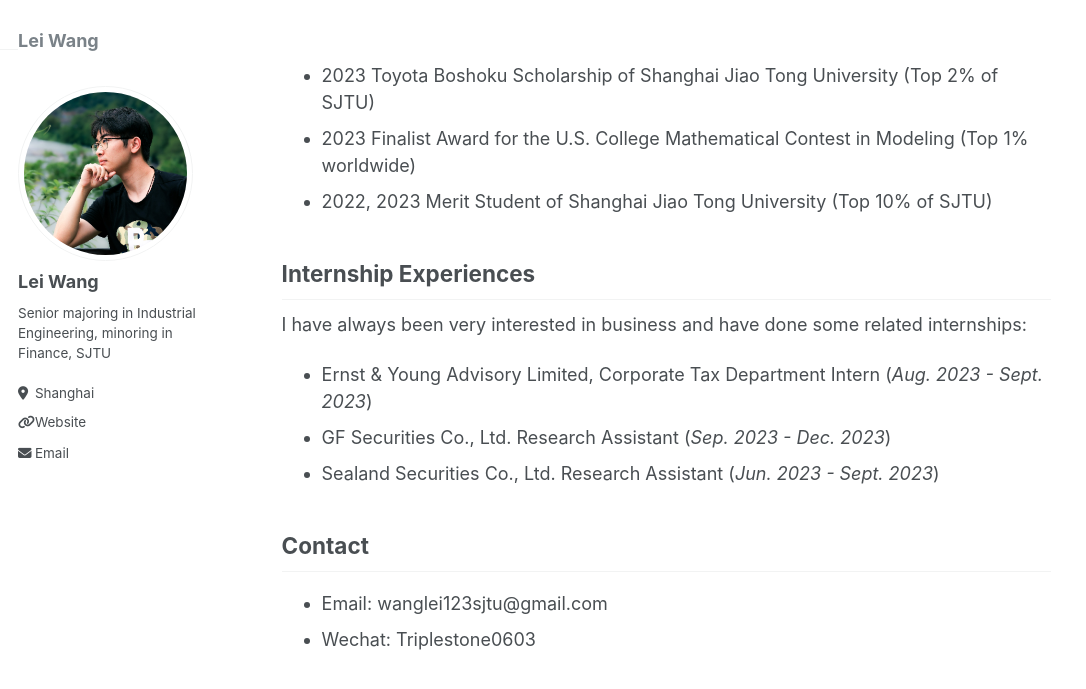
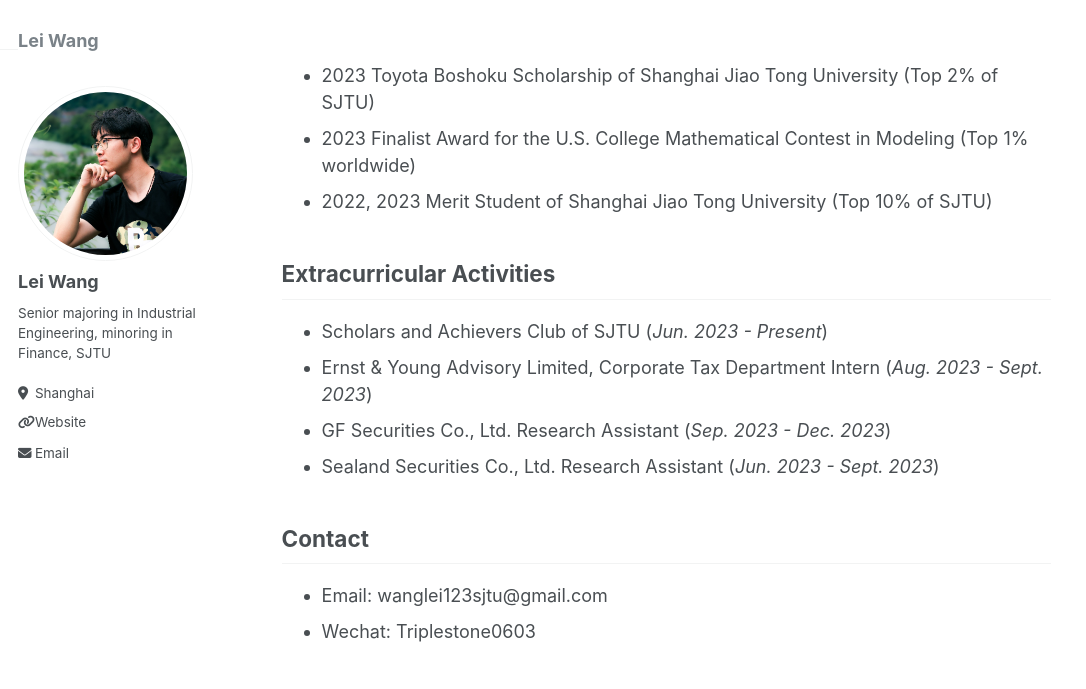
Before and after one commit to Wanglei123SJTU/Wanglei123SJTU.github.io, a Jekyll site: the page built from _pages/about.md, in a window 1280 px wide and 900 px high, scrolled down 2525 px. Shown: the top 689 px of the window, without its empty margins (0-1086 px from the left). Built offline with Jekyll 4.4.1, drawn with Linux system fonts in a browser that asks for light colours.

Commit message:
Update about.md

```diff
--- a/_pages/about.md
+++ b/_pages/about.md
@@ -73,9 +73,9 @@ Selected Awards
 * 2022, 2023 Merit Student of Shanghai Jiao Tong University (Top 10% of SJTU)
 
 
-Internship Experiences
+Extracurricular Activities
 ------
-I have always been very interested in business and have done some related internships:
+* Scholars and Achievers Club of SJTU                                                               (_Jun. 2023 - Present_)
 * Ernst & Young Advisory Limited, Corporate Tax Department Intern                                 (_Aug. 2023 - Sept. 2023_)
 * GF Securities Co., Ltd.   Research Assistant                                                  (_Sep. 2023 - Dec. 2023_)
 * Sealand Securities Co., Ltd. Research Assistant                                             (_Jun. 2023 - Sept. 2023_)
```
